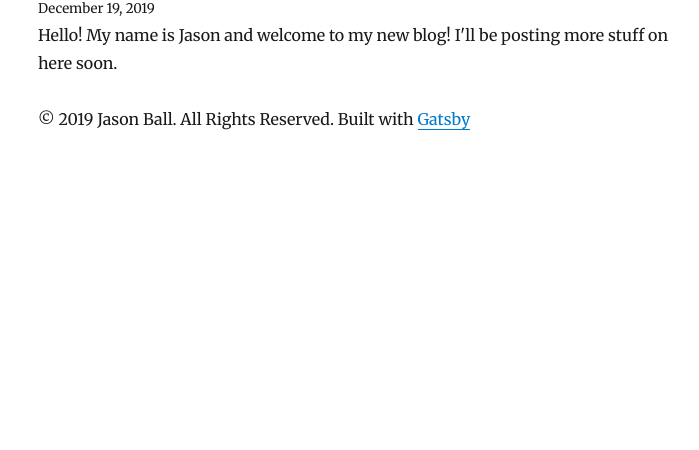
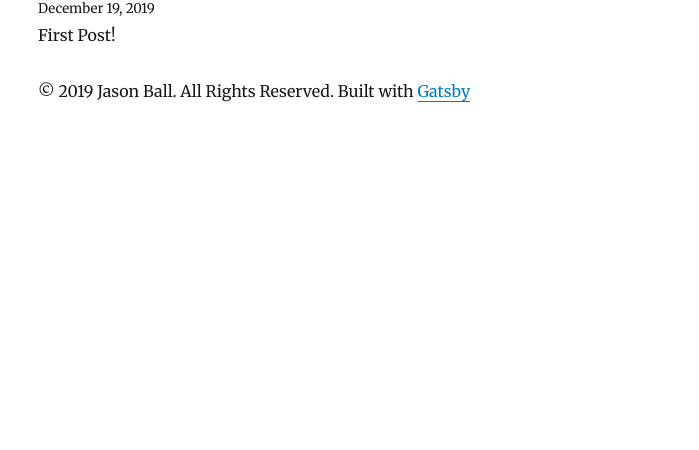
Before and after one commit to jason-ball/jasonball.me, a Gatsby site: page / in a window 1280 px wide. Shown: the part 350-800 px from the top of the page, without its empty margins (287-986 px from the left). Built offline with nearby package versions, Linux system fonts and the light colour scheme; Gatsby itself is replaced by a stand-in of ours; some packages are replaced by stand-ins of ours.

Commit message:
Add description to first post

```diff
--- a/content/blog/hello-there.md
+++ b/content/blog/hello-there.md
@@ -1,5 +1,6 @@
 ---
 title: Hello There!
 date: 2019-12-19T08:44:05.081Z
+description: "First Post!"
 ---
 Hello! My name is Jason and welcome to my new blog! I'll be posting more stuff on here soon.
```
